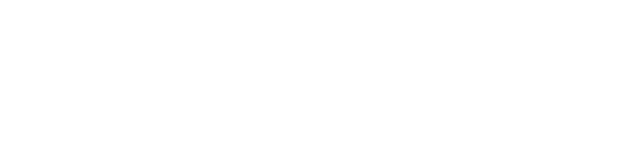
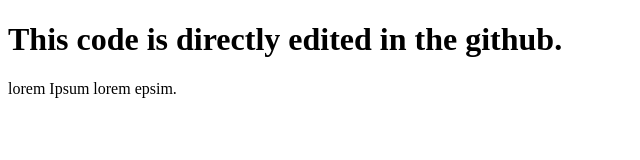
Before and after one commit to Rishabh2482/Learning-Git_pw, a plain HTML site: page index.html in a window 1280 px wide. Shown: the whole page, without its empty margins (0-640 px from the left). Drawn offline with Linux system fonts and the light colour scheme.

Commit message:
Update index.html
Added one h1 and one p tag.

```diff
--- a/index.html
+++ b/index.html
@@ -6,6 +6,7 @@
     <title>Document</title>
 </head>
 <body>
-
+    <h1>This code is directly edited in the github.</h1>
+    <p>lorem Ipsum lorem epsim.</p>
 </body>
 </html>
```
